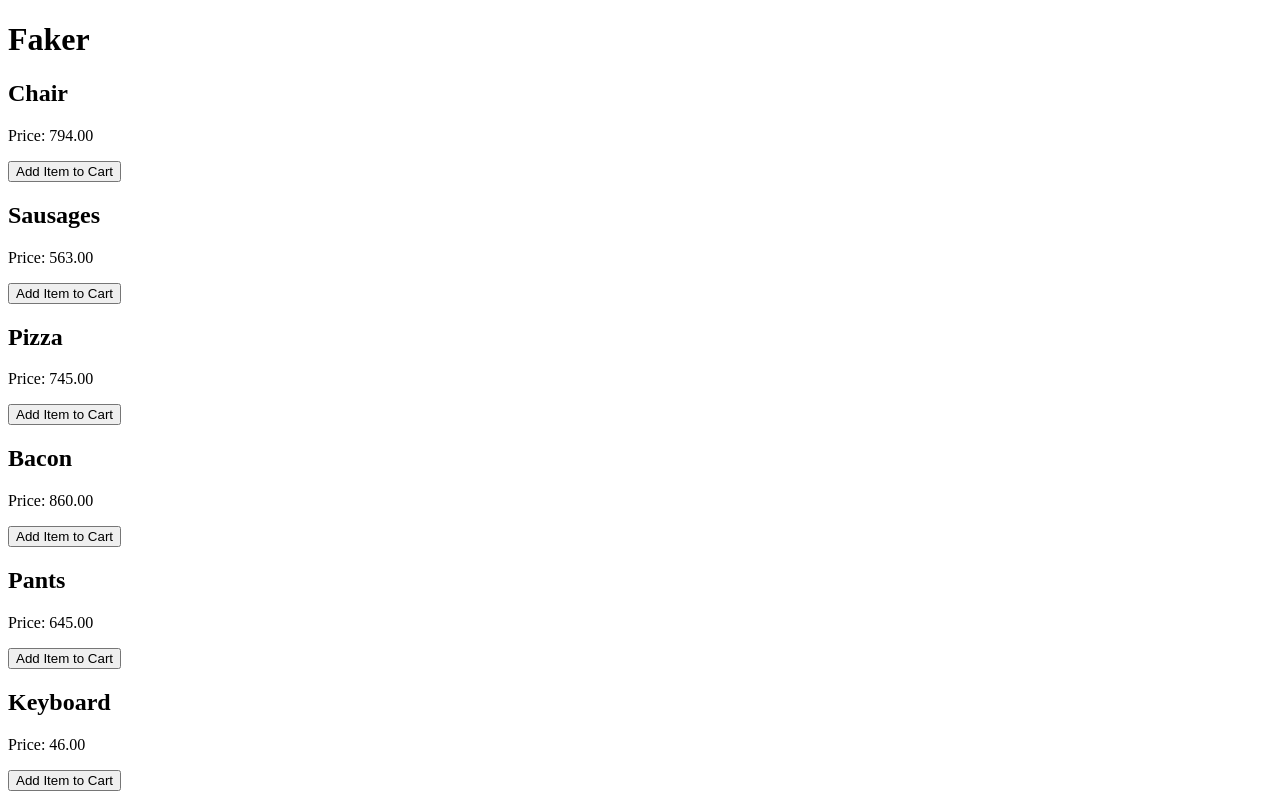
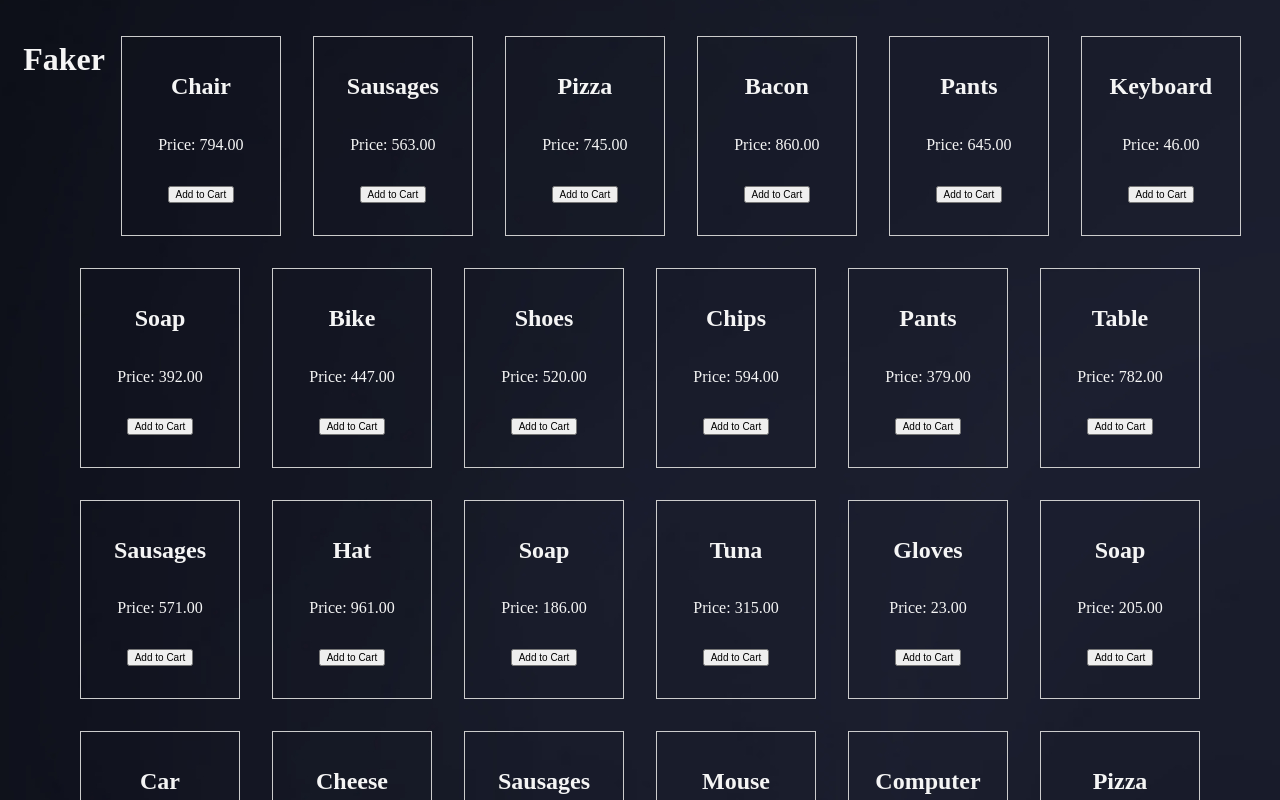
Before and after one commit to mathewlmcdowell/BarelyBuy, a React (Vite) app: page / in a window 1280 px wide. Shown: the top 800 px of the page. Built offline with nearby package versions, Linux system fonts and the light colour scheme.

Commit message:
css update

```diff
--- a/index.html
+++ b/index.html
@@ -4,7 +4,7 @@
     <meta charset="UTF-8" />
 
     <meta name="viewport" content="width=device-width, initial-scale=1.0" />
-    <title>Barely Buy</title>
+    <title>barely buy</title>
   </head>
   <body>
     <div id="root"></div>
--- a/src/client/App.jsx
+++ b/src/client/App.jsx
@@ -1,9 +1,7 @@
 import { useState } from 'react'
 import { Routes, Route, Link } from 'react-router-dom'
-import Login from './components/Login'
 import Home from './components/Home'
-import Faker from './components/Faker'
-import Card from './components/Card'
+import './style.css'
 
 export default function App(){
 
@@ -11,7 +9,7 @@ export default function App(){
     <>
       <div>
         <Routes>
-          <Route path ='/' element={<Faker />} />
+          <Route path ='/' element={<Home />} />
         </Routes>
       </div>
     </>
--- a/src/client/components/Card.jsx
+++ b/src/client/components/Card.jsx
@@ -13,7 +13,7 @@ export default function Card({ product, onAddToCart }) {
     <div className="card">
       <h2>{product.product_name}</h2>
       <p>Price: {product.price}</p>
-      <button onClick={handleAddToCart}>Add Item to Cart</button>
+      <button onClick={handleAddToCart} className='addCart'>Add to Cart</button>
     </div>
   );
 }
--- a/src/client/components/Home.jsx
+++ b/src/client/components/Home.jsx
@@ -1,8 +1,10 @@
+import Faker from "./Faker"
+
 export default function Home() {
 
     return(
         <>
-        <h1>Help Please</h1>
+        <Faker />
         </>
     )
 }
--- a/src/client/style.css
+++ b/src/client/style.css
@@ -19,8 +19,7 @@
   display: flex;
   flex-wrap: wrap; /* Allow cards to wrap to the next row */
   justify-content: center; /* Center align cards horizontally */
-  background-color: aqua; /* Set background color to aqua */
-  color: purple; /* Set font color to purple */
+  color: whitesmoke; /* Set font color to purple */
   padding: 20px; /* Add some padding to the container */
 }
 
@@ -31,8 +30,24 @@
   align-items: center;
   justify-content: center;
   border: 1px solid #ccc;
-  padding: 10px;
-  margin: 10px;
-  max-width: calc(20% - 20px); /* Set the maximum width for each card */
+  padding: 1rem;
+  margin: 1rem;
+  min-width: 10em;
+  max-width: 10em;
   box-sizing: border-box; /* Ensure padding and border are included in width */
 }
+
+body{
+  padding: 0;
+  margin: 0;
+  width: 100%;
+  height: 100%;
+  background-image: url(./components/PaintedBackground.jpg);
+  }
+
+  .addCart {
+    max-width: 7em;
+    max-height: 2em;
+    font-size: x-small;
+    margin: 1rem 1rem;
+  }
```
Also changed, not shown: src/client/components/NavBar.jsx (added, +11 -0 lines), src/client/components/PaintedBackground.jpg (added).
